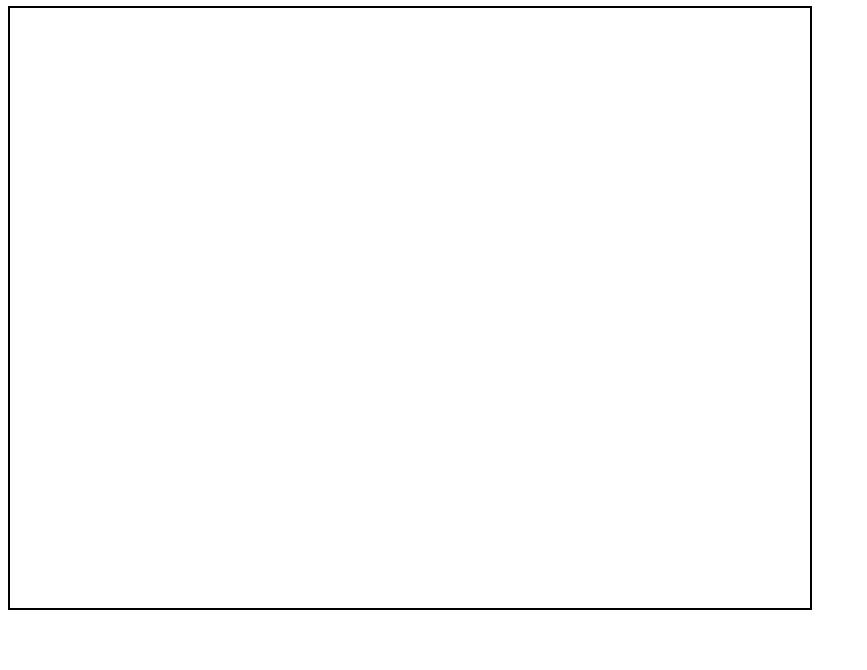
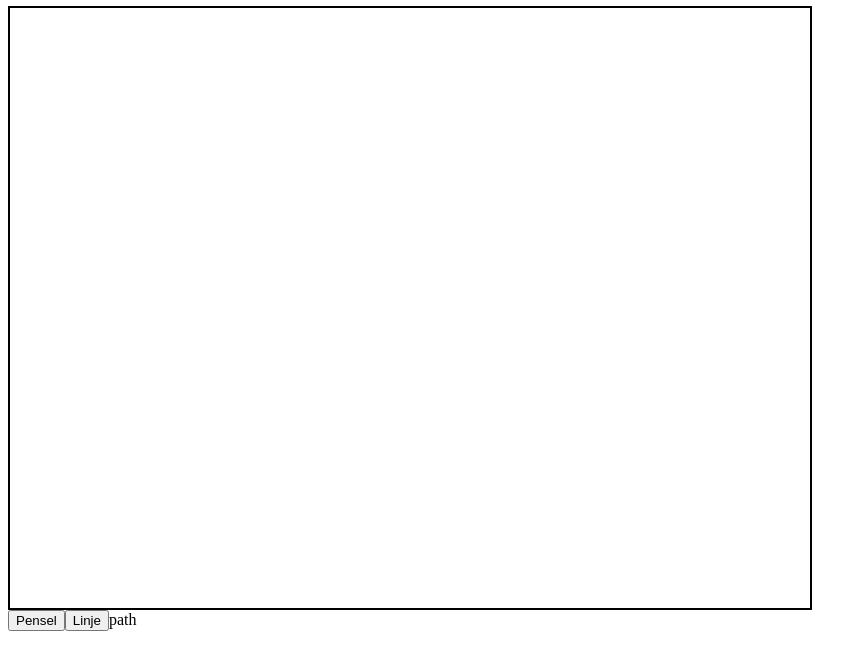
Before and after one commit to lrc-se/bth-sg-client, a Vue app: page / in a window 1280 px wide. Shown: the top 670 px of the page, without its empty margins (0-867 px from the left). Built offline with nearby package versions, Linux system fonts and the light colour scheme.

Commit message:
Added straight line drawing

```diff
--- a/src/app.vue
+++ b/src/app.vue
@@ -1,16 +1,30 @@
 <template>
     <div id="app">
-        <sg-board></sg-board>
+        <sg-board :draw-type="drawType"></sg-board>
+        <div>
+            <sg-button text="Pensel" @click.native="drawType = 'path'"></sg-button>
+            <sg-button text="Linje" @click.native="drawType = 'line'"></sg-button>
+            <span>{{ drawType }}</span>
+        </div>
     </div>
 </template>
 
 <script>
     import SgBoard from "./components/sg-board";
+    import SgButton from "./components/sg-button";
 
     export default {
         name: "app",
+
+        data() {
+            return {
+                drawType: "path"
+            };
+        },
+
         components: {
-            "sg-board": SgBoard
+            "sg-board": SgBoard,
+            "sg-button": SgButton
         }
     };
 </script>
--- a/src/components/sg-board.vue
+++ b/src/components/sg-board.vue
@@ -11,9 +11,15 @@
     export default {
         name: "sg-board",
 
+        props: ["draw-type"],
+
         data() {
             return {
-                curShape: {},
+                curShape: {
+                    type: "path",
+                    color: "#000",
+                    width: 2
+                },
                 isDrawing: false
             };
         },
@@ -28,10 +34,8 @@
                     return;
                 }
 
-                this.curShape.type = "path";
                 this.curShape.points = [[e.offsetX, e.offsetY]];
-                this.curShape.color = "#000";
-                this.curShape.width = 2;
+                this.curShape.type = this.drawType;
                 this.isDrawing = true;
             },
 
@@ -40,7 +44,11 @@
                     return;
                 }
 
-                this.curShape.points.push([e.offsetX, e.offsetY]);
+                if (this.curShape.type == "path") {
+                    this.curShape.points.push([e.offsetX, e.offsetY]);
+                } else {
+                    this.curShape.points[1] = [e.offsetX, e.offsetY];
+                }
                 this.$refs.drawCanvas.clear();
                 this.$refs.drawCanvas.draw(this.curShape);
             },
@@ -54,6 +62,10 @@
                 this.$refs.bgCanvas.addShape(this.curShape, true);
                 this.$refs.drawCanvas.clear(true);
                 this.curShape.points = [];
+            },
+
+            setDrawType(type) {
+                this.curShape.type = type;
             }
         }
     };
--- /dev/null
+++ b/src/components/sg-button.vue
@@ -0,0 +1,22 @@
+<template>
+    <button class="sg-button" :class="{ selected }">
+        <span v-if="text">{{ text }}</span>
+    </button>
+</template>
+
+<script>
+    export default {
+        name: "sg-button",
+
+        props: [
+            "text",
+            "selected"
+        ]
+    };
+</script>
+
+<style>
+    .sg-button.selected {
+        outline: 1px solid red;
+    }
+</style>
--- a/src/components/sg-canvas.vue
+++ b/src/components/sg-canvas.vue
@@ -21,6 +21,7 @@
                 ctx.lineJoin = "round";
                 switch (shape.type) {
                     case "path":
+                    case "line":
                         ctx.beginPath();
                         ctx.arc(
                             shape.points[0][0],
```
